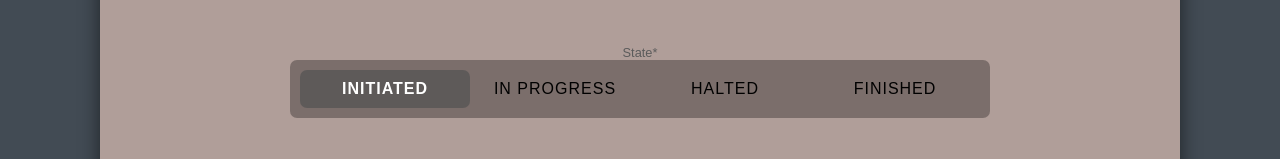
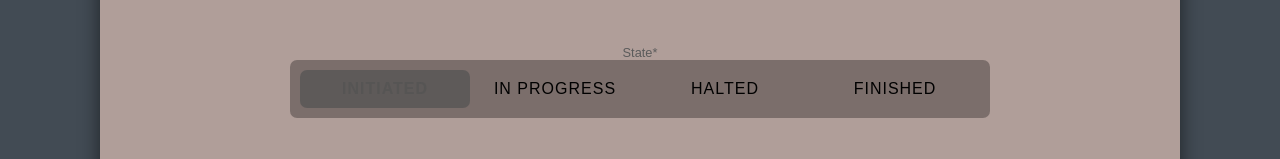
Before and after one commit to RonnyFalconeri/projectU_frontend, an Angular app: page /new/project in a window 1280 px wide. Shown: the part 563-722 px from the top of the page. Built offline with nearby package versions, Linux system fonts and the light colour scheme.

Commit message:
cannot go back to INITIATED

```diff
--- a/src/app/components/project-edit/project-state-picker/project-state-picker.component.html
+++ b/src/app/components/project-edit/project-state-picker/project-state-picker.component.html
@@ -5,9 +5,9 @@
   <div class="item"
       (click)="changeState(stateEnum.INITIATED)"
       [ngClass]="{
-        'item--active': state === stateEnum.INITIATED,
+        'item--active': currentState === stateEnum.INITIATED,
         'locked': isDisabled,
-        'non-clickable': !isDisabled
+        'non-clickable': !isChangeAllowed(stateEnum.INITIATED)
       }"
   >
     INITIATED
@@ -15,7 +15,7 @@
   <div class="item"
       (click)="changeState(stateEnum.IN_PROGRESS)"
       [ngClass]="{
-        'item--active': state === stateEnum.IN_PROGRESS,
+        'item--active': currentState === stateEnum.IN_PROGRESS,
         'locked': isDisabled
       }"
   >
@@ -24,7 +24,7 @@
   <div class="item"
       (click)="changeState(stateEnum.HALTED)"
       [ngClass]="{
-        'item--active': state === stateEnum.HALTED,
+        'item--active': currentState === stateEnum.HALTED,
         'locked': isDisabled
       }"
   >
@@ -33,7 +33,7 @@
   <div class="item"
       (click)="changeState(stateEnum.FINISHED)"
       [ngClass]="{
-        'item--active': state === stateEnum.FINISHED,
+        'item--active': currentState === stateEnum.FINISHED,
         'locked': isDisabled
       }"
   >
--- a/src/app/components/project-edit/project-state-picker/project-state-picker.component.ts
+++ b/src/app/components/project-edit/project-state-picker/project-state-picker.component.ts
@@ -16,7 +16,8 @@ import { State } from 'src/app/shared/models/State';
 })
 export class ProjectStatePickerComponent implements ControlValueAccessor  {
 
-  state: State;
+  currentState: State;
+  originalState: State;
   isDisabled: boolean = false;
 
   stateEnum = State;
@@ -24,16 +25,25 @@ export class ProjectStatePickerComponent implements ControlValueAccessor  {
   constructor() {}
 
   changeState(state: State) {
-    if(!this.isDisabled) {
-      if(state !== State.INITIATED) {
-        this.state = state;
-        this.propagateChange(state);
-      }
+    if(this.isChangeAllowed(state)) {
+      this.currentState = state;
+      this.propagateChange(state);
     }
   }
 
+  isChangeAllowed(state: State): boolean {
+    if(!this.isDisabled) {
+      if(this.originalState === State.INITIATED ||
+        state !== State.INITIATED) {
+        return true;
+      }
+    }
+    return false;
+  }
+
   writeValue(state: State): void {
-    this.state = state;
+    this.currentState = state;
+    this.originalState = this.currentState;
   }
 
   registerOnChange(fn: any): void {
```
